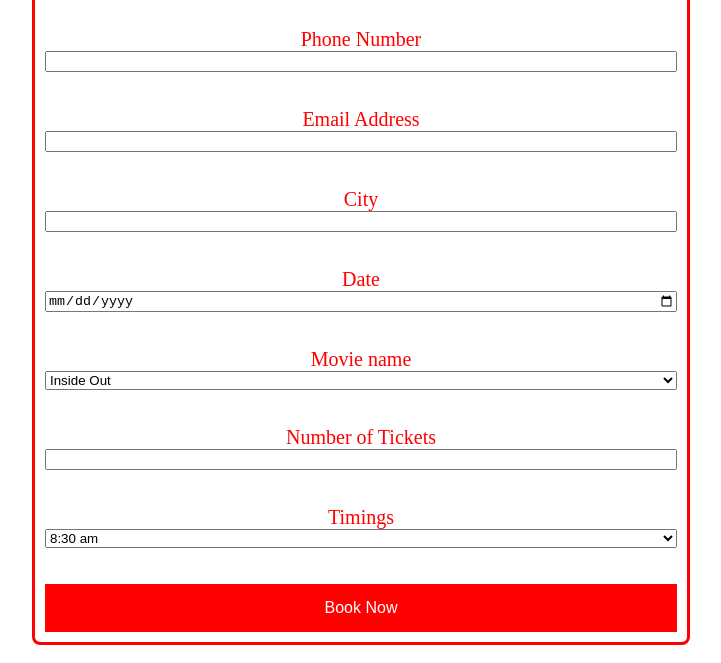
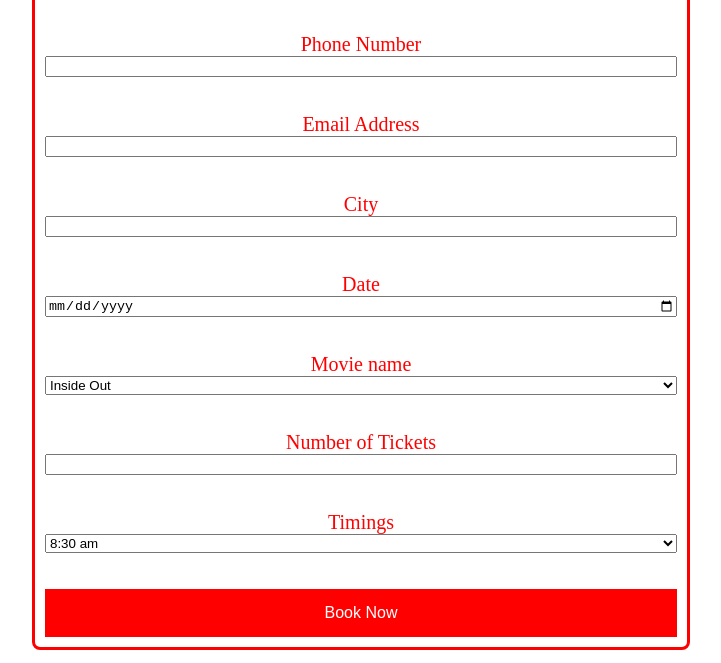
Before and after one commit to agpersonal6104/Section-1, a plain HTML site: page moviebookingform.html in a window 1280 px wide. Shown: the part 153-816 px from the top of the page, without its empty margins (279-1000 px from the left). Drawn offline with Linux system fonts and the light colour scheme.

Commit message:
Day 3 practice

```diff
--- a/moviebookingform.html
+++ b/moviebookingform.html
@@ -5,12 +5,20 @@
     <meta name="viewport" content="width=device-width, initial-scale=1.0">
     <title>BookTickets</title>
     <style>
+
+        body{
+            height: 100vh;
+            display: flex;
+            align-items: center;
+            justify-content: center;
+        }
+
         .heading{
             color: red;
             text-align: center;
         }
 
-        main {
+        div{
             display: grid;
             align-items: center;
             margin: auto;
@@ -30,6 +38,10 @@
             border: 8px;
        }
 
+       .button:hover{
+        transform: rotateZ('90deg');
+       }
+
         .label{
             color: red;
             font-size: 20px;
@@ -39,11 +51,8 @@
     </style>
 </head>
 <body>
-
-    <main>
     <div>
         <h1 class="heading">BookTickets</h1>
-        </div>
 
         <label class="label">Name</label>
         <input type="text" required>
@@ -109,6 +118,6 @@
 
         <button class="button" type="submit">Book Now</button>
 
-    </main>
+    </div>
 </body>
 </html>
```
Lines whose indentation alone changed are shown as unchanged.
